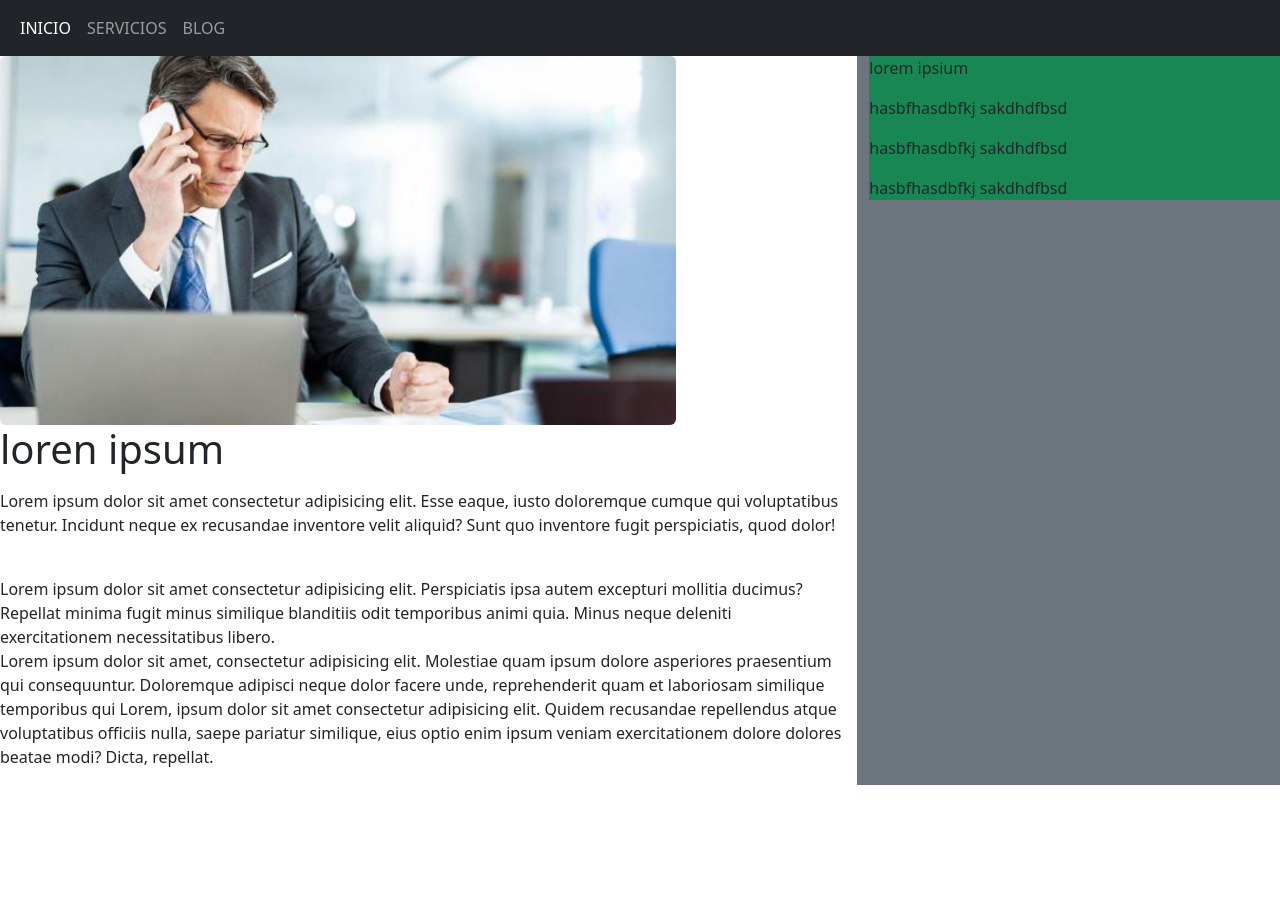
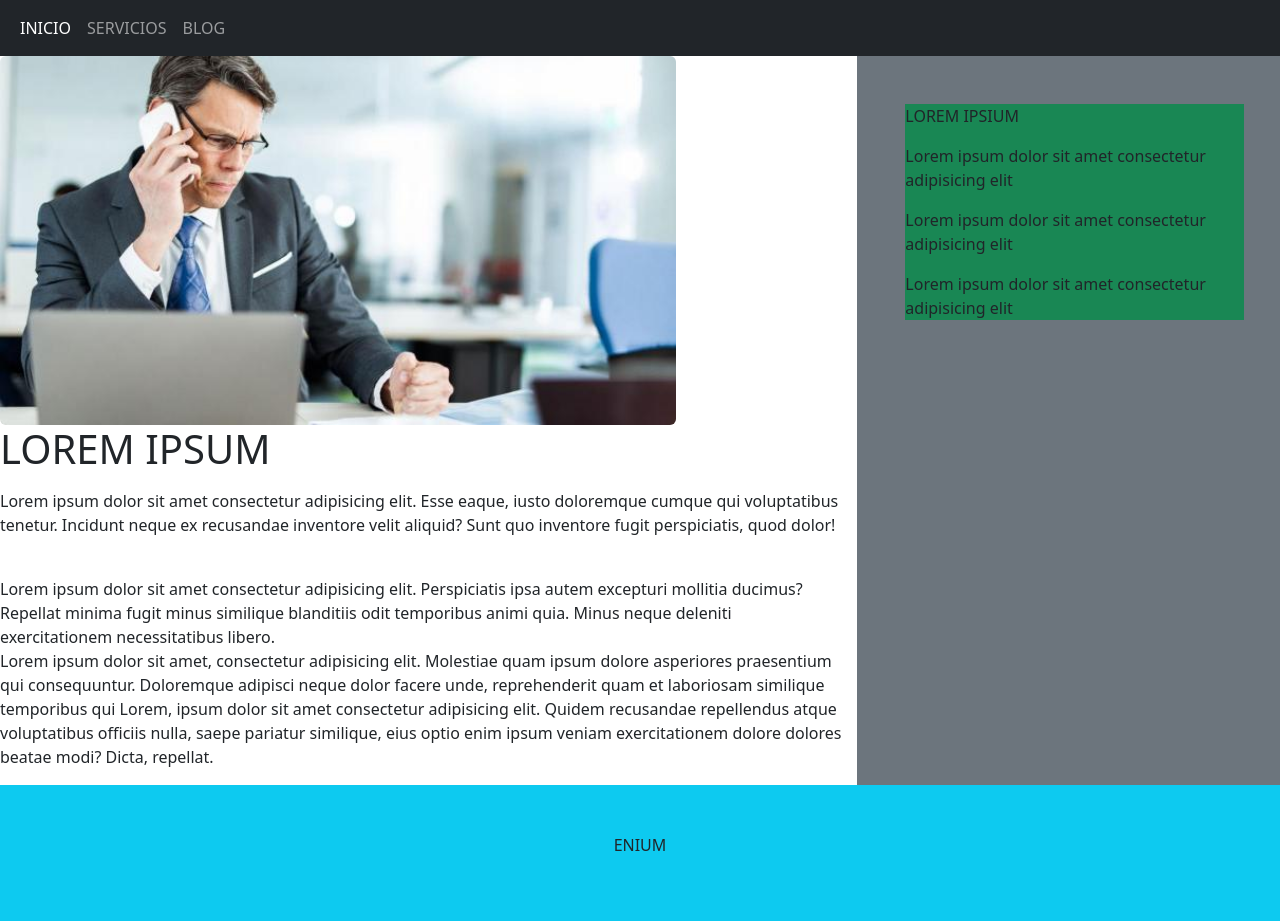
Before and after one commit to Mikipurihuamanleonardo/proyecto6, a plain HTML site: page practica.html in a window 1280 px wide. Before the commit the page ends 800 px from the top, so only its background shows below. Drawn offline with nearby package versions, Linux system fonts and the light colour scheme.

Commit message:
correcion

```diff
--- a/practica.html
+++ b/practica.html
@@ -21,9 +21,9 @@
     </nav>
 
     <div class="row">
-        <div class="col-8 bg-white" >
+        <div class=" col-8 bg-white" >
         <img src="img/señor.jpg" alt="" class="rounded .float-start " width="80%" >
-        <h1>loren ipsum</h1>
+        <h1>LOREM IPSUM</h1>
         <p>
         <p> Lorem ipsum dolor sit amet consectetur adipisicing elit. Esse eaque, iusto doloremque cumque qui voluptatibus tenetur. Incidunt neque ex recusandae inventore velit aliquid? Sunt quo inventore fugit perspiciatis, quod dolor!</p><br>
         Lorem ipsum dolor sit amet consectetur adipisicing elit. Perspiciatis ipsa autem excepturi mollitia ducimus? Repellat minima fugit minus similique blanditiis odit temporibus animi quia. Minus neque deleniti exercitationem necessitatibus libero. <br>
@@ -33,16 +33,21 @@
 
         </div>
 
-        <aside class="col-4 bg-secondary">
+        <aside class=" container-fluid col-4 p-5 bg-secondary">
             <aside class="bg-success">
-                <p>lorem ipsium</p>
-                <p>hasbfhasdbfkj sakdhdfbsd</p>
-                <p>hasbfhasdbfkj sakdhdfbsd</p>
-                <p>hasbfhasdbfkj sakdhdfbsd</p>
+                <p>LOREM IPSIUM</p>
+                <p>Lorem ipsum dolor sit amet consectetur adipisicing elit</p>
+                <p>Lorem ipsum dolor sit amet consectetur adipisicing elit</p>
+                <p>Lorem ipsum dolor sit amet consectetur adipisicing elit</p>
             </aside>
 
         </aside>
+    </div>
 
+    <div class="row">
+        <div class=" container-fluid p-5 text-center  bg-info">
+            <p>ENIUM</p>
+        </div>
     </div>
 </div>
 </body>
```
